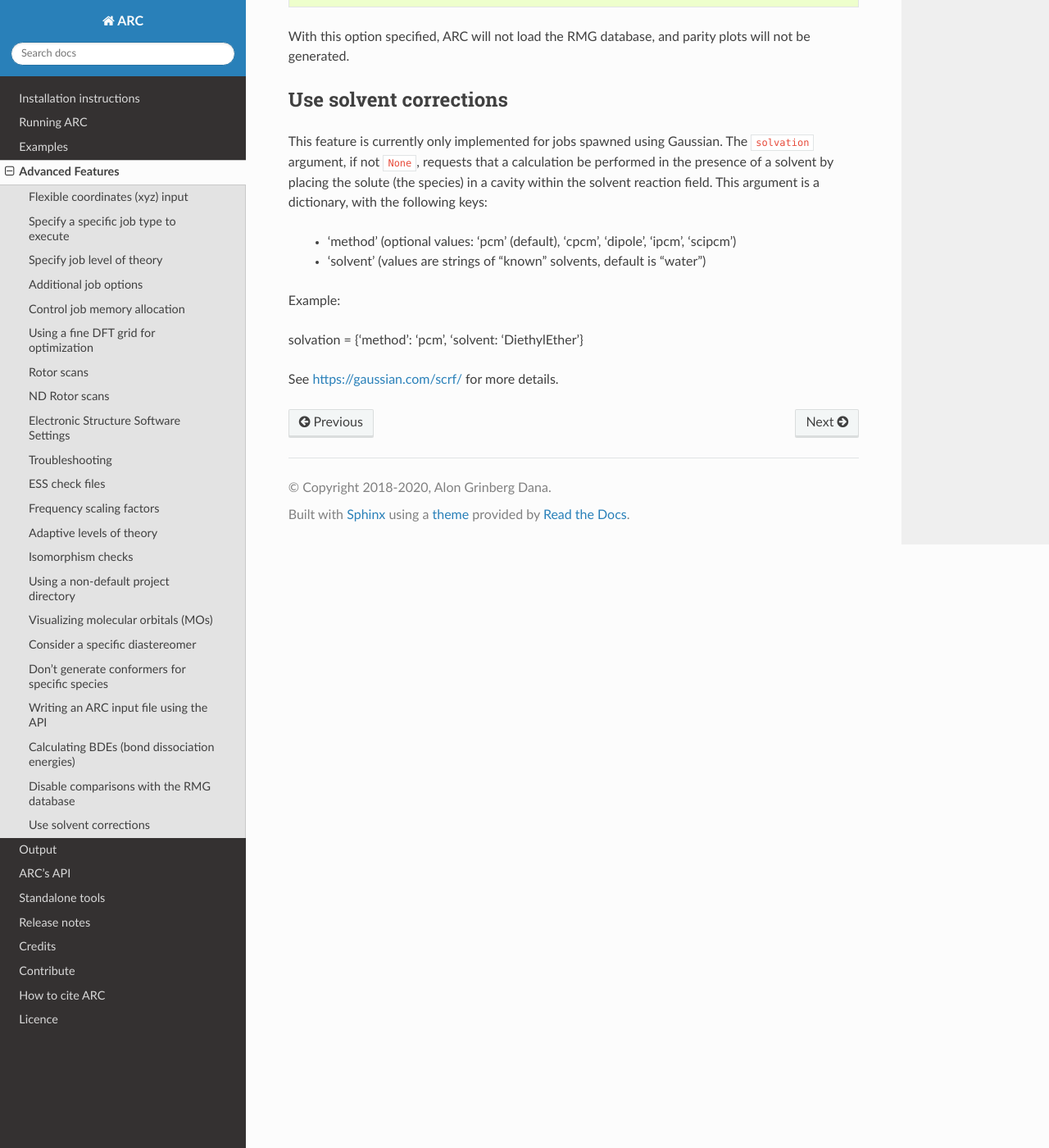
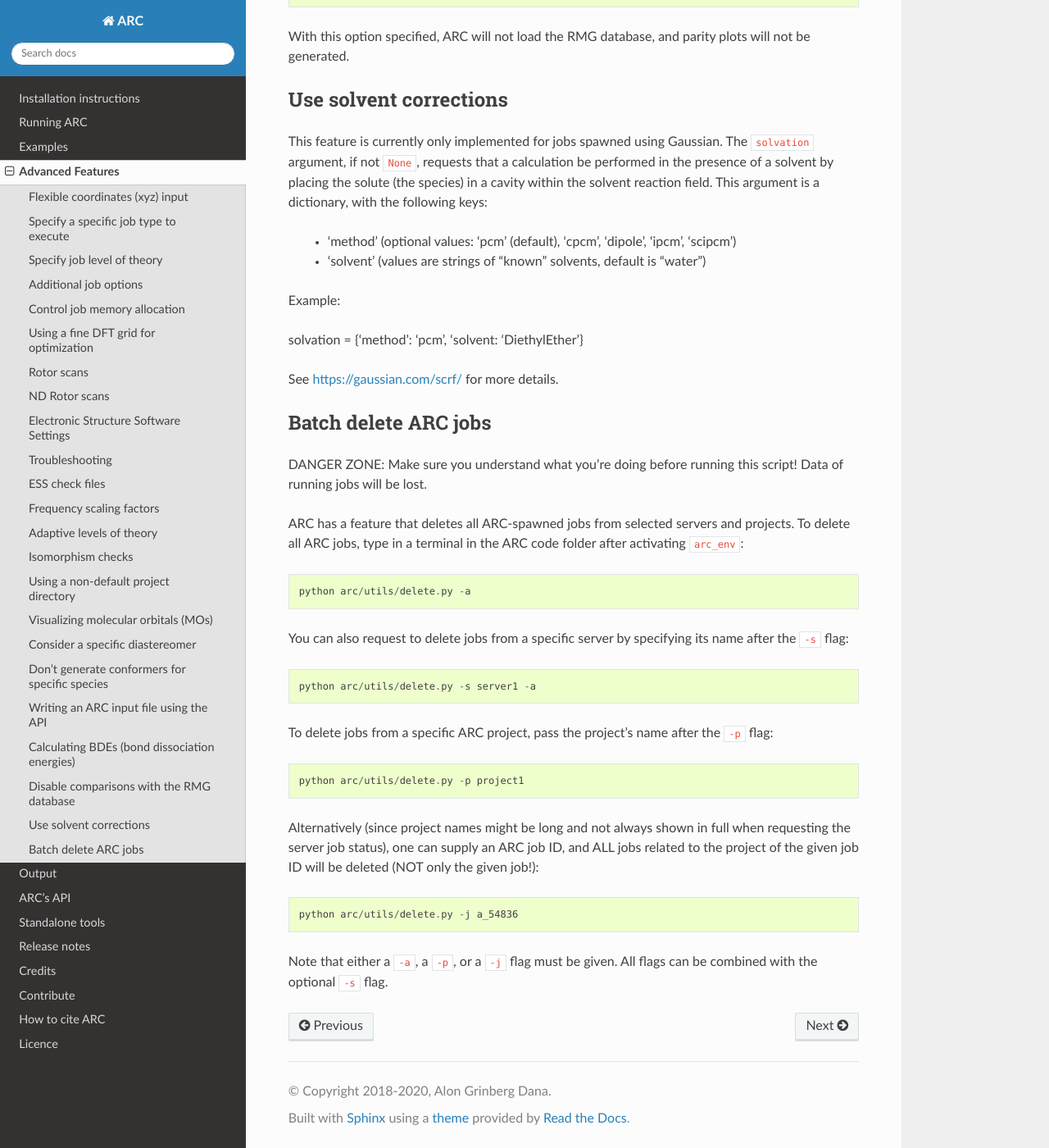
Before and after one commit to ReactionMechanismGenerator/ARC, a Sphinx documentation site: the page built from docs/source/advanced.rst, in a window 1280 px wide and 1400 px high, scrolled down 17334 px. Shown: the whole window at 82% size. Built offline with Sphinx 7.4.7 and the Read the Docs theme 2.0.0, drawn with Linux system fonts in a browser that asks for light colours; formulas are drawn with MathJax 3; the version number could not be read and is left out.

Commit message:
Docs: Added a "batch delete ARC jobs" description to advanced

```diff
--- a/docs/source/advanced.rst
+++ b/docs/source/advanced.rst
@@ -811,4 +811,32 @@ solvation = {'method': 'pcm', 'solvent: 'DiethylEther'}
 See `https://gaussian.com/scrf/ <https://gaussian.com/scrf/>`_ for more details.
 
 
+Batch delete ARC jobs
+^^^^^^^^^^^^^^^^^^^^^
+
+DANGER ZONE: Make sure you understand what you're doing before running this script! Data of running jobs will be lost.
+
+ARC has a feature that deletes all ARC-spawned jobs from selected servers and projects.
+To delete all ARC jobs, type in a terminal in the ARC code folder after activating ``arc_env``::
+
+    python arc/utils/delete.py -a
+
+You can also request to delete jobs from a specific server by specifying its name after the ``-s`` flag::
+
+    python arc/utils/delete.py -s server1 -a
+
+To delete jobs from a specific ARC project, pass the project's name after the ``-p`` flag::
+
+    python arc/utils/delete.py -p project1
+
+Alternatively (since project names might be long and not always shown in full when requesting the server job status),
+one can supply an ARC job ID, and ALL jobs related to the project of the given job ID will be deleted
+(NOT only the given job!)::
+
+    python arc/utils/delete.py -j a_54836
+
+Note that either a ``-a``, a ``-p``, or a ``-j`` flag must be given.
+All flags can be combined with the optional ``-s`` flag.
+
+
 .. include:: links.txt
```
